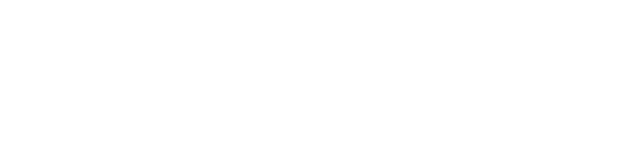
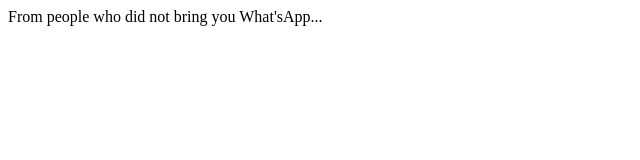
Before and after one commit to rpus/whynot.wine, a plain HTML site: page index.html in a window 1280 px wide. Shown: the whole page, without its empty margins (0-640 px from the left). Drawn offline with Linux system fonts and the light colour scheme.

Commit message:
Update index.html

```diff
--- a/index.html
+++ b/index.html
@@ -1,3 +1,3 @@
 <html>
-
+  From people who did not bring you What'sApp...
 </html>
```
